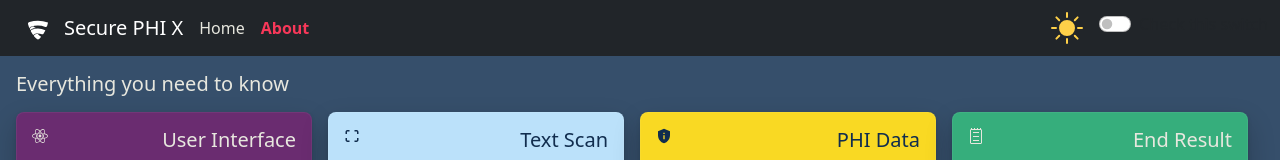
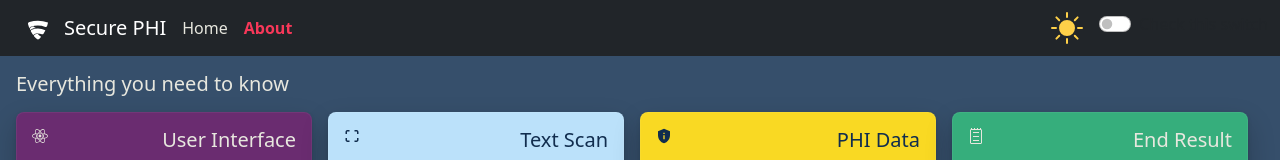
Before and after one commit to pradhanishan/hf-buddha-ui, a React (Create React App) app in the folder secure-phi-web/: page /about in a window 1280 px wide. Shown: the top 160 px of the page. Built offline with nearby package versions, Linux system fonts and the light colour scheme.

Commit message:
fix final bug

```diff
--- a/secure-phi-web/src/components/AboutCard.tsx
+++ b/secure-phi-web/src/components/AboutCard.tsx
@@ -58,7 +58,7 @@ const AboutCard: FC<IAboutCardProps> = (props: IAboutCardProps) => {
         )}
         <h5>{heading}</h5>
       </div>
-            <hr/>
+      <hr />
       <p style={{ fontStyle: "italic" }}>{description}</p>
     </div>
   );
--- a/secure-phi-web/src/components/Header.tsx
+++ b/secure-phi-web/src/components/Header.tsx
@@ -21,8 +21,8 @@ const Header: FC = () => {
       <Navbar bg="dark" expand="lg" variant="dark">
         <Container fluid>
           <Navbar.Brand>
-            <SiFsecure  className="mx-3"/>
-            Secure PHI X
+            <SiFsecure className="mx-3" />
+            Secure PHI
           </Navbar.Brand>
           <Navbar.Toggle aria-controls="navbarScroll" />
           <Navbar.Collapse id="navbarScroll">
```
